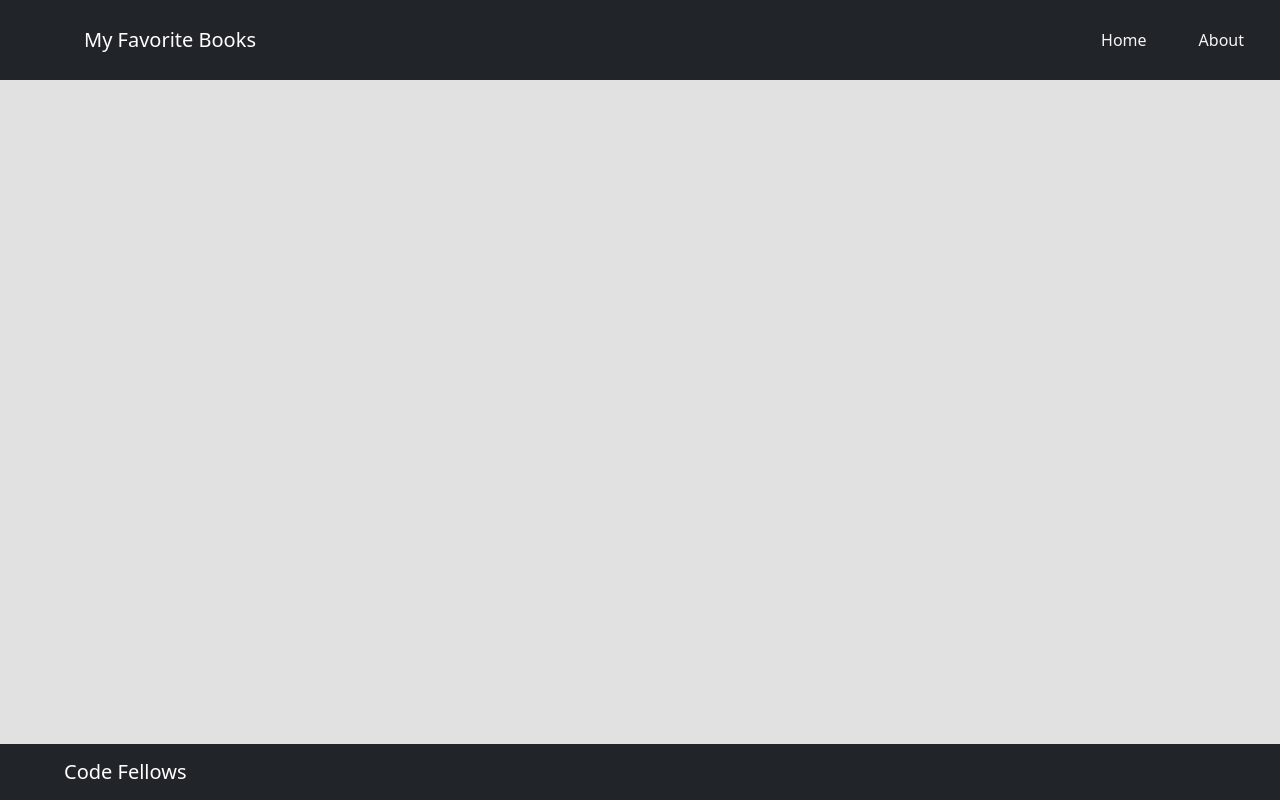
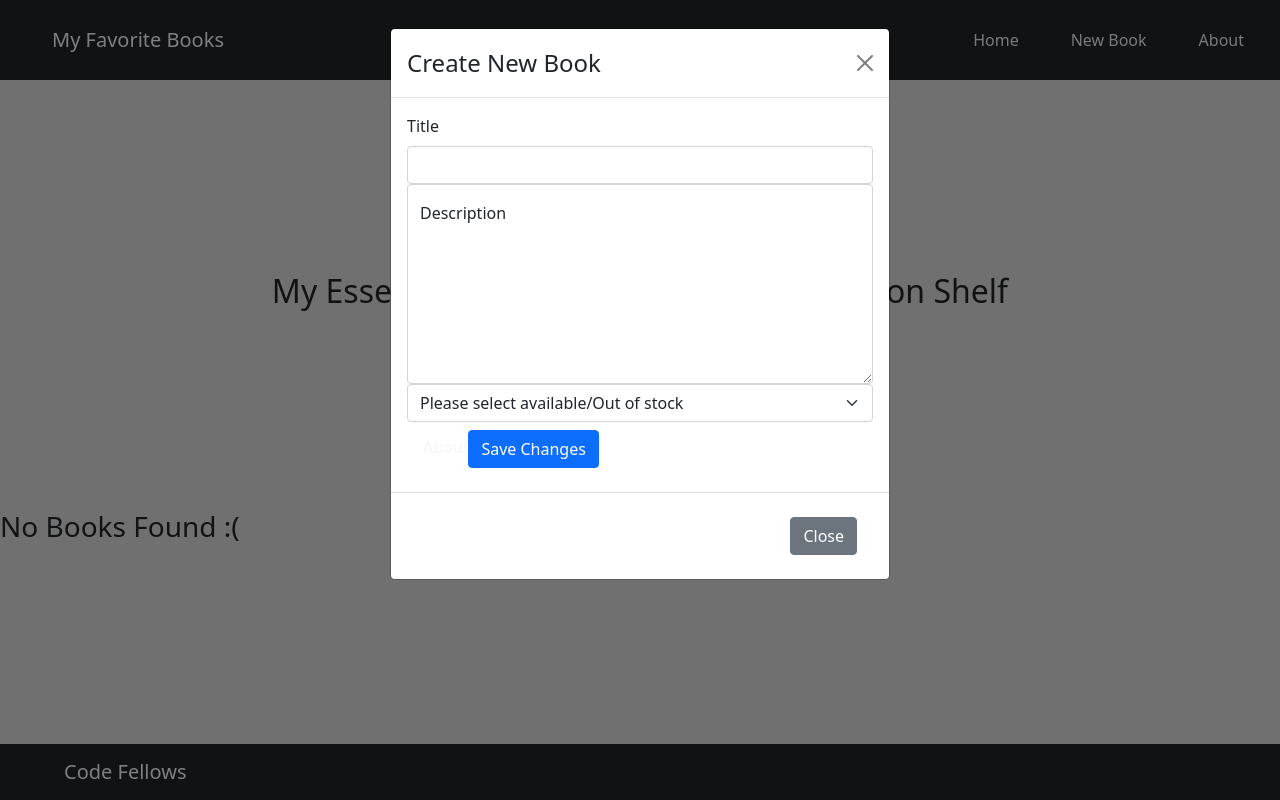
Before and after one commit to dennis-nichols/can-of-books-front, a React (Create React App) app: page /new in a window 1280 px wide. Built offline with nearby package versions, Linux system fonts and the light colour scheme; no server answers.

Commit message:
add POST to create new book

```diff
--- a/src/App.css
+++ b/src/App.css
@@ -60,6 +60,7 @@ h2 {
   display: flex;
   justify-content: space-between;
   padding: 20px;
+  margin-left: -2rem;
 }
 
 .navbar:last-child {
@@ -86,6 +87,8 @@ h2 {
   color: pink;
 }
 
+
+
 @media (max-width: 1050px) {
   .card {
     width: 25vw !important;
--- a/src/App.js
+++ b/src/App.js
@@ -2,6 +2,7 @@ import React from 'react';
 import Header from './components/Header';
 import Footer from './components/Footer';
 import BestBooks from './components/BestBooks';
+import New from './components/New';
 import 'bootstrap/dist/css/bootstrap.min.css';
 import './App.css';
 import {
@@ -29,7 +30,11 @@ class App extends React.Component {
                 exact path='/about'
                 element={<About />}
               ></Route>
-              {/* PLACEHOLDER: add a route with a path of '/about' that renders the `About` component */}
+              <Route
+                exact path='/new'
+                element={<><BestBooks /><New /></>}
+              ></Route>
+
             </Routes>
             <Footer />
           </main>
--- a/src/components/Header.js
+++ b/src/components/Header.js
@@ -3,12 +3,19 @@ import { Navbar, NavItem } from 'react-bootstrap';
 import { Link } from "react-router-dom";
 
 class Header extends React.Component {
+
+
+
   render() {
     return (
       <Navbar collapseOnSelect expand="lg" bg="dark" variant="dark">
+
         <Navbar.Brand>My Favorite Books</Navbar.Brand>
+
+
         <div className='links'>
           <NavItem><Link to="/" className="nav-link">Home</Link></NavItem>
+          <NavItem><Link to="/new" className="nav-link">New Book</Link></NavItem>
           <NavItem><Link to="/about" className="nav-link">About</Link></NavItem>
         </div>
       </Navbar>
--- /dev/null
+++ b/src/components/New.js
@@ -0,0 +1,49 @@
+import React, { Component } from 'react'
+import { Modal, Button } from 'react-bootstrap'
+import NewForm from './NewForm'
+import { Link } from 'react-router-dom'
+export default class New extends Component {
+  constructor() {
+    super()
+    this.state = {
+      show: true
+    }
+  }
+  handleClose = () => {
+    this.setState({ show: false })
+
+  }
+
+  handleSave = () => {
+
+
+  }
+  onGetDataHandle = () => {
+
+    this.handleClose()
+
+  }
+
+
+  render() {
+    return (
+      <>
+        <Modal show={this.state.show} onHide={this.handleClose}>
+          <Modal.Header closeButton>
+            <Modal.Title>Create New Book</Modal.Title>
+          </Modal.Header>
+          <Modal.Body>
+            <NewForm onCloseModal={this.onGetDataHandle} />
+          </Modal.Body>
+          <Modal.Footer>
+            <Link to="/" className="nav-link">
+              <Button variant="secondary" onClick={this.handleClose}>
+                Close
+              </Button>
+            </Link>
+          </Modal.Footer>
+        </Modal>
+      </>
+    )
+  }
+}
--- /dev/null
+++ b/src/components/NewForm.js
@@ -0,0 +1,72 @@
+import React, { Component } from 'react'
+import axios from 'axios';
+import { Form } from 'react-bootstrap'
+import FloatingLabel from 'react-bootstrap/FloatingLabel';
+import { Button } from 'react-bootstrap';
+import { Link } from 'react-router-dom';
+export default class NewForm extends Component {
+  constructor(props) {
+    super(props)
+    this.state = {
+
+    }
+
+
+
+  }
+
+  createBook = async (newBookObj) => {
+    try {
+      let url = `${process.env.REACT_APP_SERVER}/books`;
+
+      await axios.post(url, newBookObj);
+
+
+    } catch (error) {
+      console.log(error.message);
+    }
+  }
+  submitHandle = (e) => {
+    e.preventDefault();
+    this.createBook({
+      title: e.target.title.value,
+      description: e.target.desc.value,
+      available: e.target.boolean.value
+
+    })
+    this.props.onCloseModal()
+  }
+
+
+
+  render() {
+    return (
+      <Form onSubmit={this.submitHandle} >
+        <Form.Group controlId="title">
+          <Form.Label>Title</Form.Label>
+          <Form.Control type="text" />
+        </Form.Group>
+
+        <FloatingLabel controlId="desc" label="Description">
+          <Form.Control
+            as="textarea"
+            placeholder="Description"
+            style={{ height: '200px' }}
+          />
+        </FloatingLabel>
+
+        <Form.Group controlId="boolean">
+          <Form.Select aria-label="Default select example">
+            <option >Please select available/Out of stock</option>
+            <option value="true">Available</option>
+            <option value="false">Out of stock</option>
+          </Form.Select>
+        </Form.Group>
+        <Link to="/" className="nav-link">About
+          <Button type='submit' variant="primary">
+            Save Changes
+          </Button></Link>
+      </Form >
+    )
+  }
+}
```
